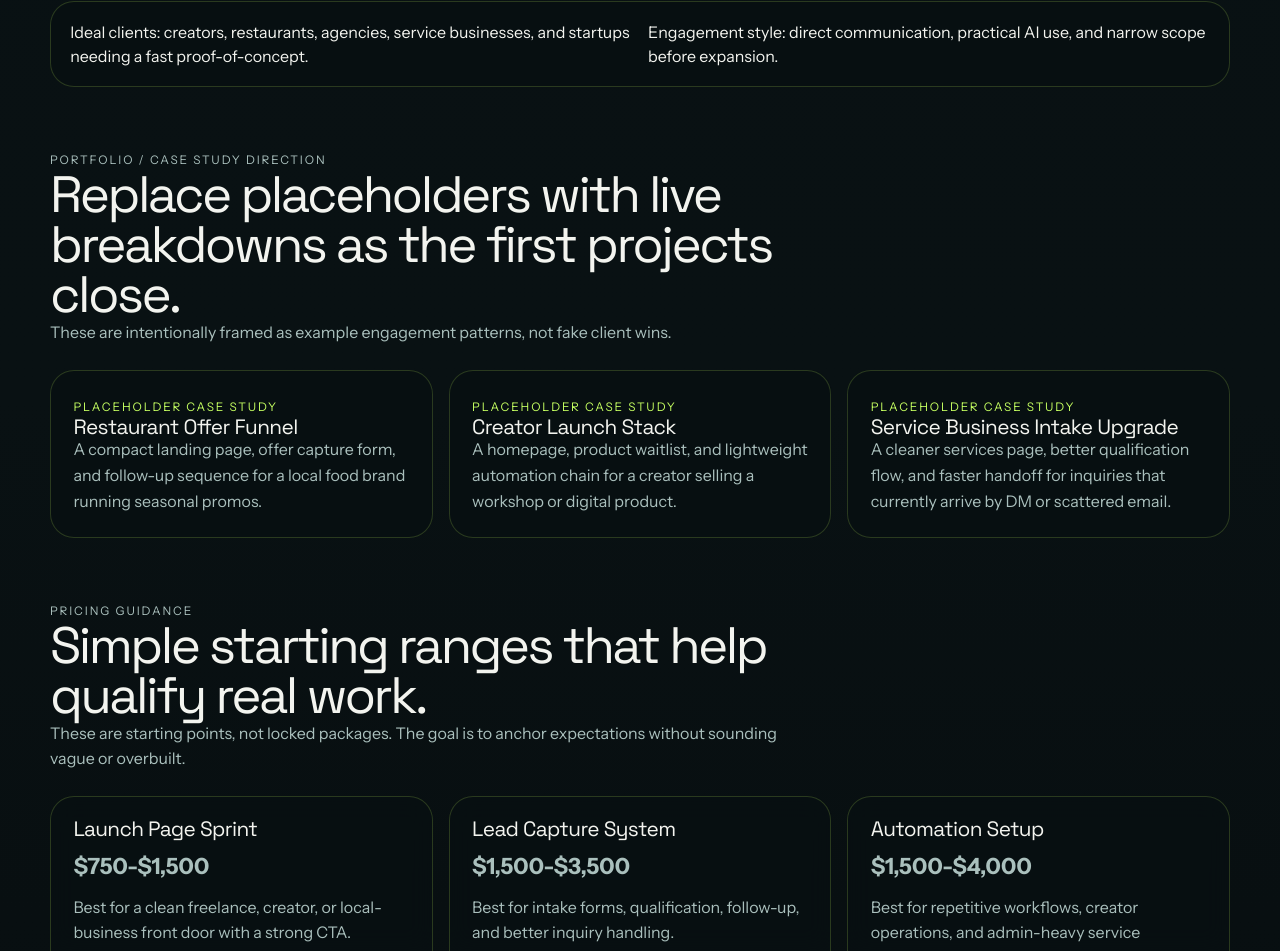
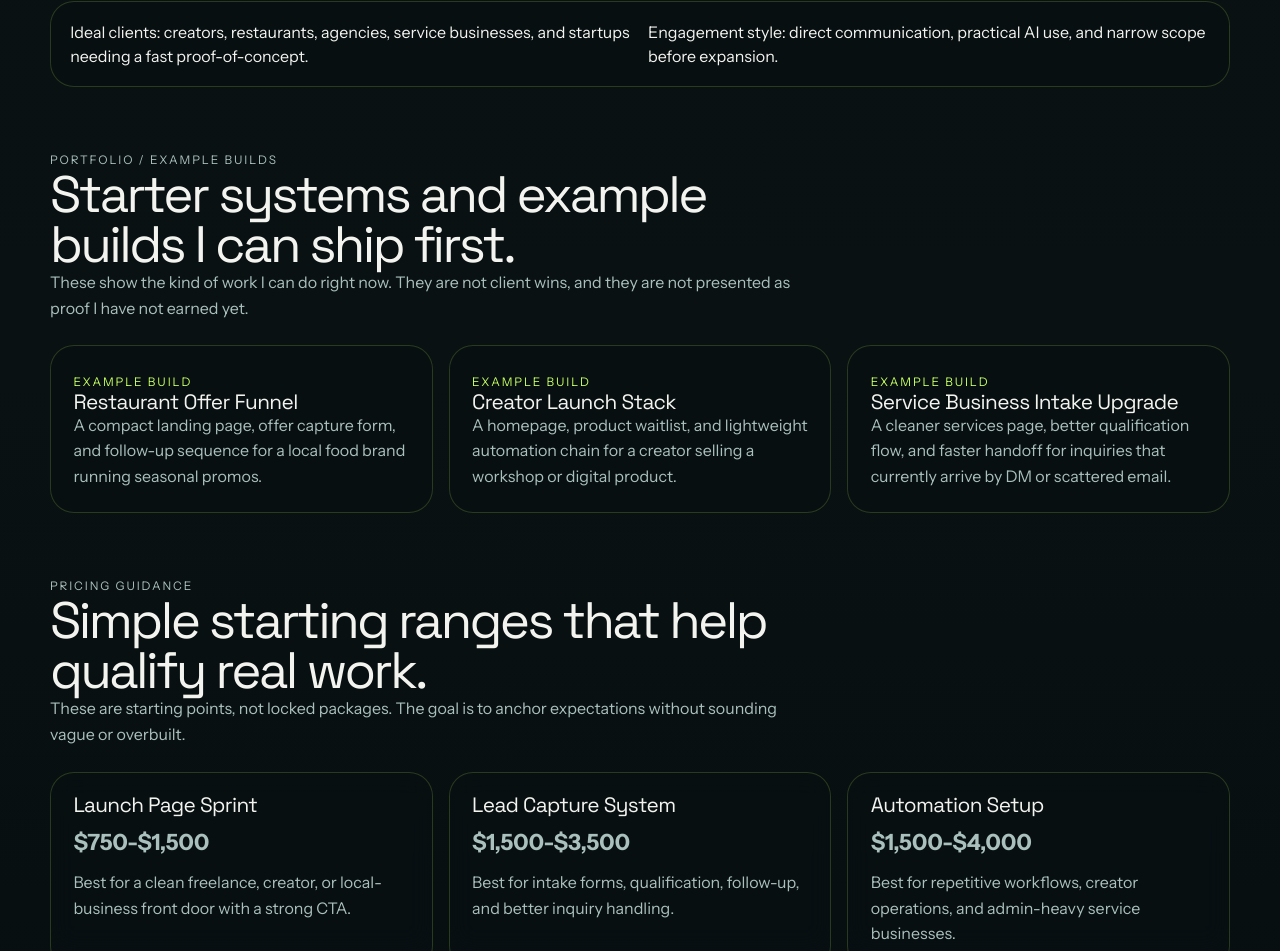
Before and after one commit to ionkilo42-ctrl/killough-works-freelance-site, a Next.js app: page / in a window 1280 px wide. Shown: the part 2150-3101 px from the top of the page. Built offline with nearby package versions, Linux system fonts and the light colour scheme; no server answers.

Commit message:
Clean launch copy and contact fallback

```diff
--- a/src/app/page.tsx
+++ b/src/app/page.tsx
@@ -103,10 +103,11 @@ export default function Home() {
 
       <section className="section" id="portfolio">
         <div className="section-heading">
-          <p className="section-label">Portfolio / Case Study Direction</p>
-          <h2>Replace placeholders with live breakdowns as the first projects close.</h2>
+          <p className="section-label">Portfolio / Example Builds</p>
+          <h2>Starter systems and example builds I can ship first.</h2>
           <p>
-            These are intentionally framed as example engagement patterns, not fake client wins.
+            These show the kind of work I can do right now. They are not client wins, and they are
+            not presented as proof I have not earned yet.
           </p>
         </div>
         <div className="case-grid">
--- a/src/components/lead-form.tsx
+++ b/src/components/lead-form.tsx
@@ -140,7 +140,7 @@ export function LeadForm() {
         <button type="submit" disabled={status === "loading"}>
           {status === "loading" ? "Sending..." : "Send Project Details"}
         </button>
-        <a className="text-link" href="mailto:hello@killough.works?subject=Freelance%20Project%20Inquiry">
+        <a className="text-link" href="mailto:ionkilo42ai@gmail.com?subject=Freelance%20Project%20Inquiry">
           Or email directly
         </a>
       </div>
--- a/src/data/site.ts
+++ b/src/data/site.ts
@@ -63,19 +63,19 @@ export const proofBlocks = [
 export const caseStudyPlaceholders = [
   {
     title: "Restaurant Offer Funnel",
-    status: "Placeholder case study",
+    status: "Example build",
     summary:
       "A compact landing page, offer capture form, and follow-up sequence for a local food brand running seasonal promos.",
   },
   {
     title: "Creator Launch Stack",
-    status: "Placeholder case study",
+    status: "Example build",
     summary:
       "A homepage, product waitlist, and lightweight automation chain for a creator selling a workshop or digital product.",
   },
   {
     title: "Service Business Intake Upgrade",
-    status: "Placeholder case study",
+    status: "Example build",
     summary:
       "A cleaner services page, better qualification flow, and faster handoff for inquiries that currently arrive by DM or scattered email.",
   },
--- a/src/lib/intake.ts
+++ b/src/lib/intake.ts
@@ -105,7 +105,7 @@ export async function handleIntake(payload: Partial<IntakePayload>) {
     return {
       mode: "unconfigured",
       message:
-        "Thanks. Your project details are in, but email delivery is not configured yet. Please email hello@killough.works directly so nothing gets missed.",
+        "Thanks. Your project details are in, but email delivery is not configured yet. Please email ionkilo42ai@gmail.com directly so nothing gets missed.",
     };
   }
 
```
Also changed, not shown: 1 other file (tests, documents, lock files or other folders).
